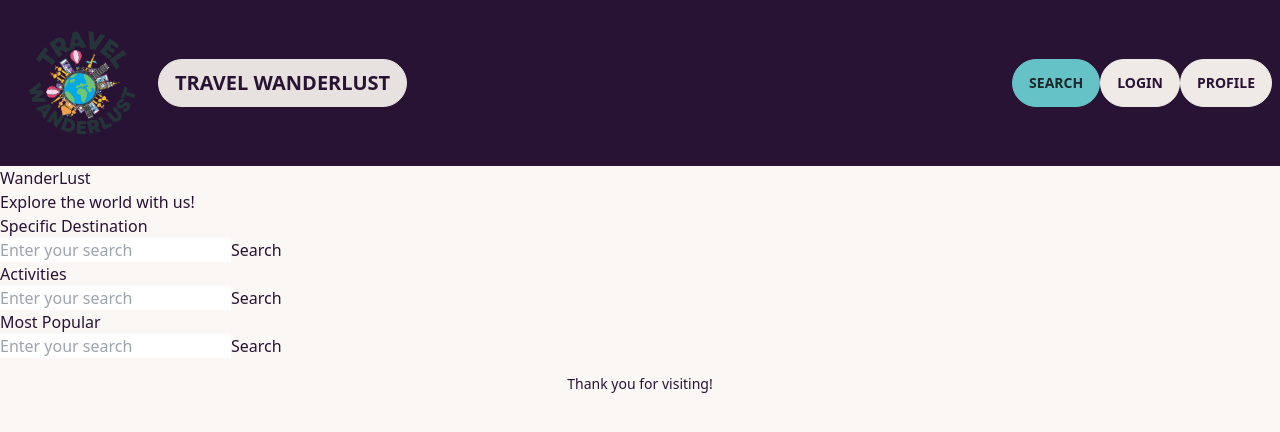
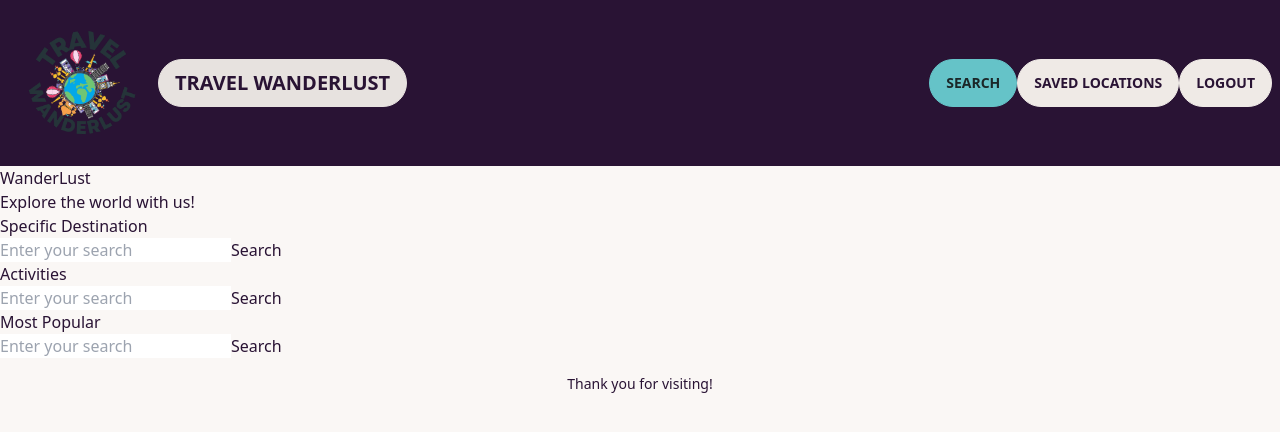
Before and after one commit to Breeannr180/wanderlust, a React (Create React App) app in the folder client/: page / in a window 1280 px wide. Shown: the top 432 px of the page. Built offline with nearby package versions, Linux system fonts and the light colour scheme; the HTML template or start-up script is replaced by a standard one.

Commit message:
Organized nav to display according to loggedIn

```diff
--- a/client/src/components/Nav.js
+++ b/client/src/components/Nav.js
@@ -3,20 +3,22 @@ import { Link } from 'react-router-dom';
 import Auth from '../utils/auth';
 
 const Nav = () => {
+
   return (
     <div className='navbar-end'>
-      <button className='btn btn-primary'>
-        <Link to='/search'>Search</Link>
-      </button>
-      {/* {Auth.loggedIn() ? ( */}
-      <button className='btn'>
-        <Link to='/login'>Login</Link>
-      </button>
-      {/* ) : ( */}
-      <button className='btn'>
-        <Link to='/profile'>Profile</Link>
-      </button>
-      {/* )} */}
+      <Link to='/search'>
+        <button className='btn btn-primary'>Search</button>
+      </Link>
+      <Link to='/profile'>
+        <button className='btn'>Saved Locations</button>
+      </Link>
+      {Auth.loggedIn() ? (
+        <Link to='/login'>
+          <button className='btn'>Login</button>
+        </Link>
+      ) : (
+        <button className='btn' onClick={Auth.logout}>Logout</button>
+      )}
     </div>
   );
 };
```
